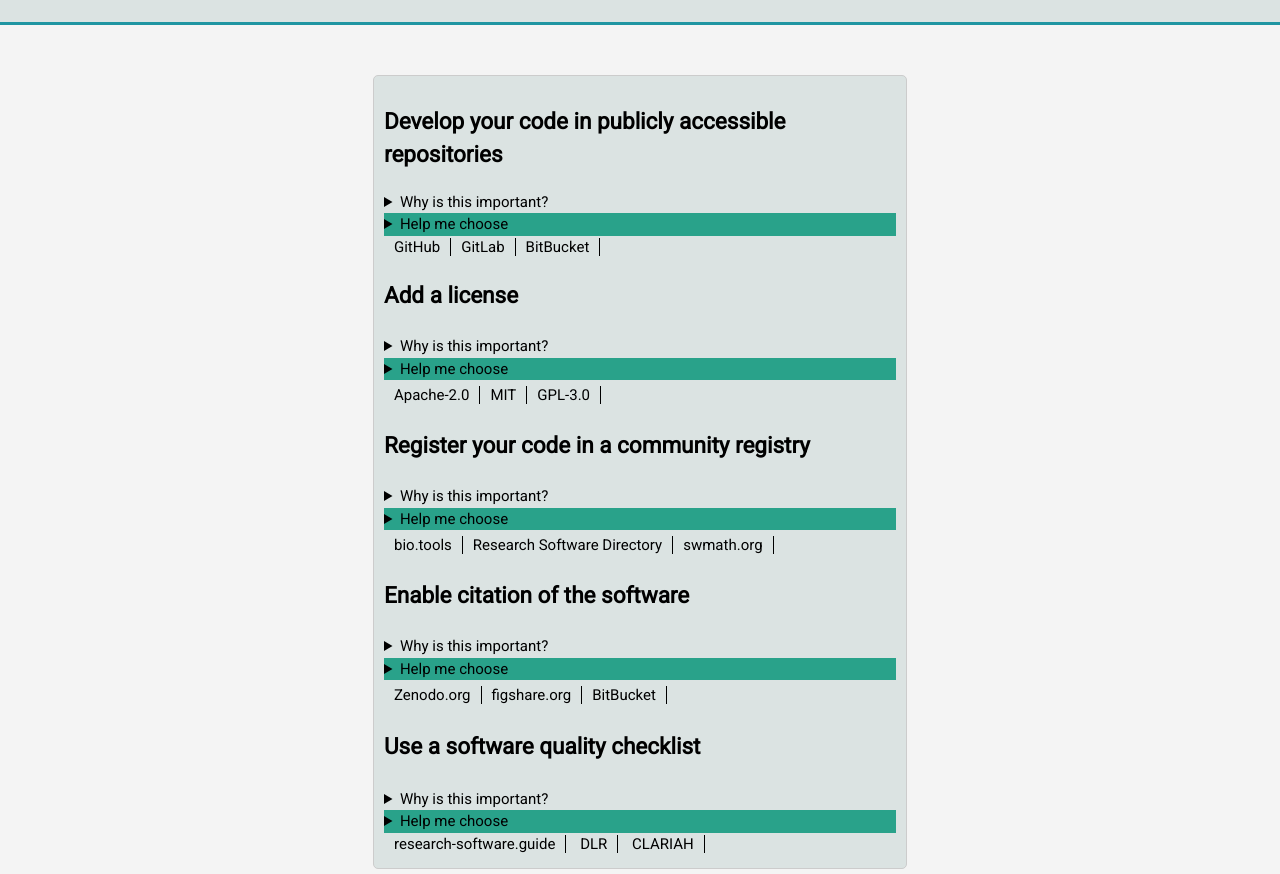
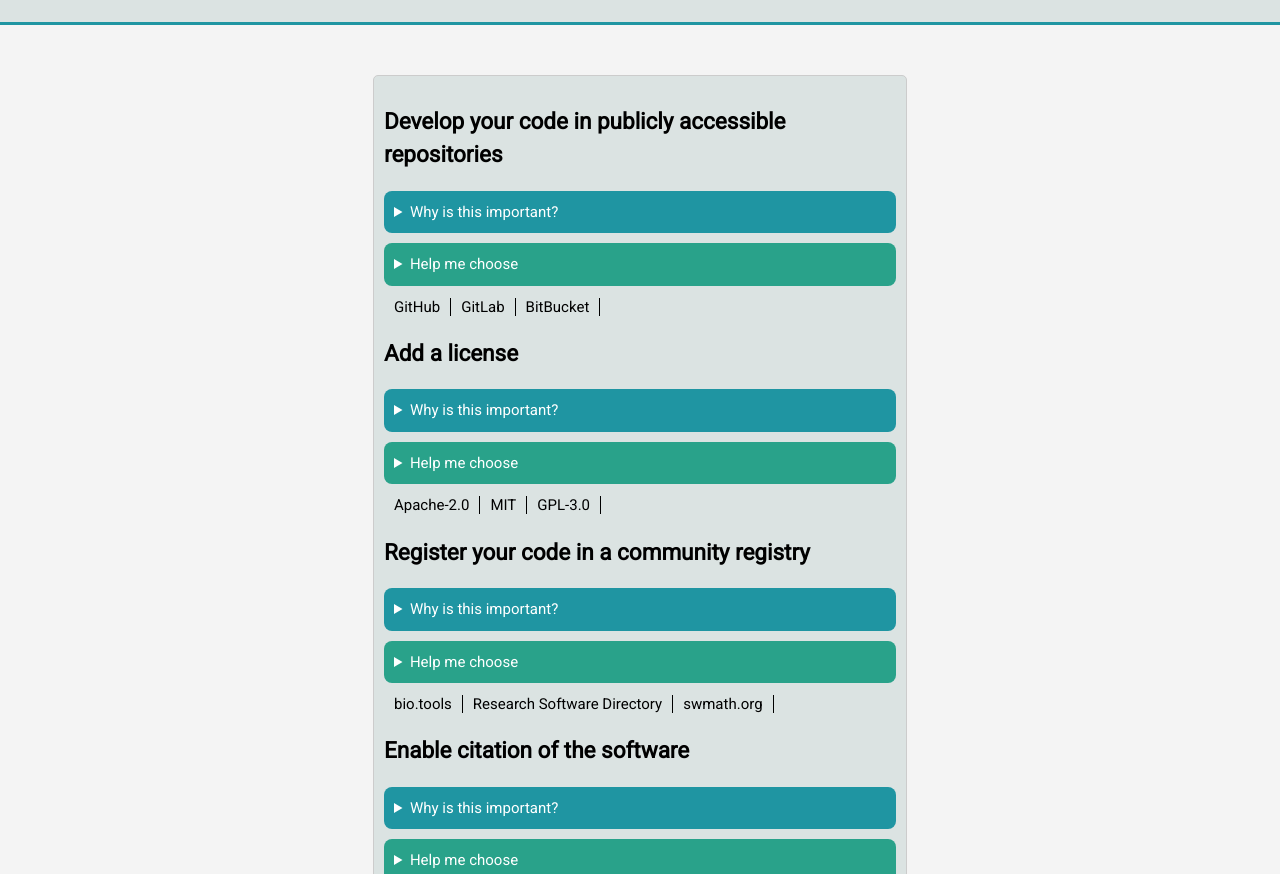
Before and after one commit to fair-software/research-software.nl, a plain HTML site: page docs/index.html in a window 1280 px wide. Shown: the part 78-952 px from the top of the page. Drawn offline with Linux system fonts and the light colour scheme.

Commit message:
fixed classes

```diff
--- a/docs/index.html
+++ b/docs/index.html
@@ -40,7 +40,7 @@
                         <h2>Develop your code in publicly accessible repositories</h2>
                     </div>
                     <div class="row">
-                        <details class="primary">
+                        <details class="details primary">
                             <summary> Why is this important?</summary>
                             <div class="info">
                                 constitutes a backup
@@ -53,7 +53,7 @@
                                 enables collaboration
                             </div>
                         </details>
-                        <details class="secondary">
+                        <details class="details secondary">
                             <summary> Help me choose</summary>
                             <div class="info">
                                 Lorem Ipsum is simply dummy text of the printing and
@@ -76,7 +76,7 @@
                         <h2>Add a license</h2>
                     </div>
                     <div class="row">
-                        <details class="primary">
+                        <details class="details primary">
                             <summary> Why is this important?</summary>
                             <div class="info">
                                 You, as the creator of your software, own the copyright for your software
@@ -91,7 +91,7 @@
                                 (some text about using a pre-existing license)
                             </div>
                         </details>
-                        <details class="secondary">
+                        <details class="details secondary">
                             <summary> Help me choose</summary>
                             <div class="info">
                                 Lorem Ipsum is simply dummy text of the printing and
@@ -114,14 +114,14 @@
                         <h2>Register your code in a community registry</h2>
                     </div>
                     <div class="row">
-                        <details class="primary">
+                        <details class="details primary">
                             <summary> Why is this important?</summary>
                             <div class="info">
                                 software is often difficult to find; many communities have some kind of registry where you can register your software
                                 package.; provides metadata to promote indexing by search engines; software citation is not trivial
                             </div>
                         </details>
-                        <details class="secondary">
+                        <details class="details secondary">
                             <summary> Help me choose</summary>
                             <div class="info">
                                 Lorem Ipsum is simply dummy text of the printing and
@@ -145,7 +145,7 @@
                             <h2>Enable citation of the software</h2>
                         </div>
                         <div class="row">
-                            <details class="primary">
+                            <details class="details primary">
                                 <summary> Why is this important?</summary>
                                 <div class="info">
                                     software is an integral part of the scientific output.
@@ -155,7 +155,7 @@
                                     Some parties that can provide such long term archiving are zenodo, figshare, etc.
                                 </div>
                             </details>
-                            <details class="secondary">
+                            <details class="details secondary">
                                 <summary> Help me choose</summary>
                                 <div class="info">
                                     Lorem Ipsum is simply dummy text of the printing and
@@ -179,13 +179,13 @@
                                 <h2>Use a software quality checklist</h2>
                             </div>
                             <div class="row">
-                                <details class="primary">
+                                <details class="details primary">
                                     <summary> Why is this important?</summary>
                                     <div class="info">
                                         there are many software checklists that aim to help you develop clean, reusable code
                                     </div>
                                 </details>
-                                <details class="secondary">
+                                <details class="details secondary">
                                     <summary> Help me choose</summary>
                                     <div class="info">
                                         Lorem Ipsum is simply dummy text of the printing and
```
